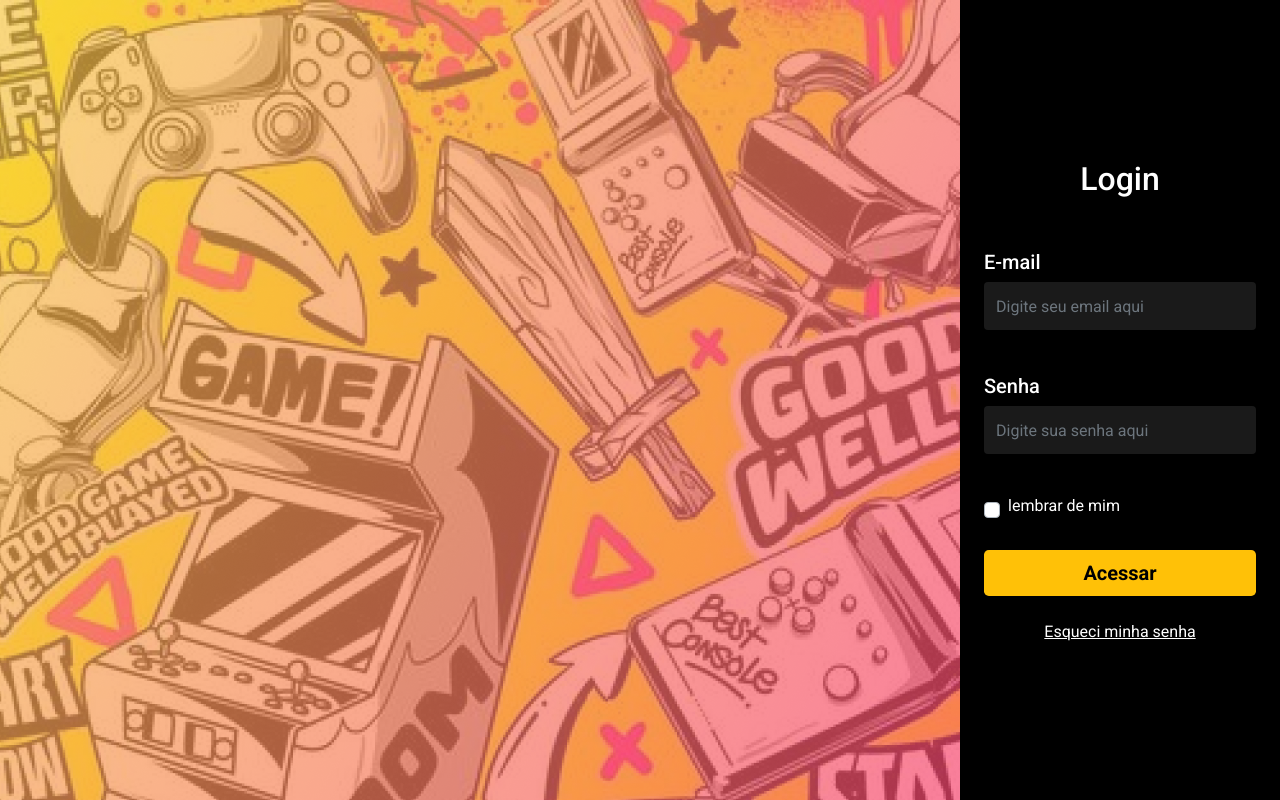
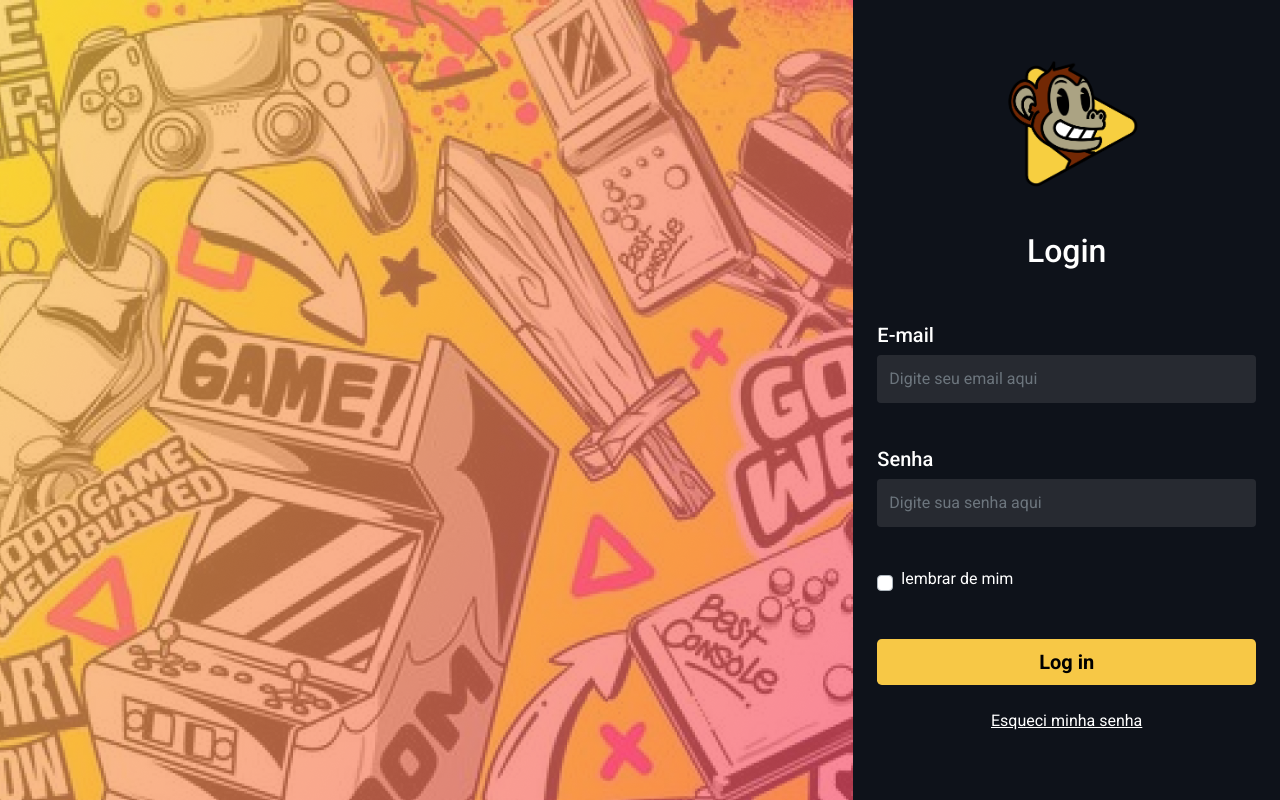
Before and after one commit to MGT-21/Simiplay_store, a PHP site: page / in a window 1280 px wide. Run offline with PHP 8.4, Linux system fonts and the light colour scheme.

Commit message:
finalização da página de login

```diff
--- a/index.html
+++ b/index.html
@@ -4,20 +4,25 @@
     <meta charset="UTF-8">
     <meta name="viewport" content="width=device-width, initial-scale=1.0">
 
+    <link rel="shortcut icon" href="./imagens/ico pessoa.png" type="image/x-icon">
+
     <link rel="stylesheet" href="./css-bootstrap/bootstrap.min.css">
 
     <link rel="stylesheet" href="./style/reset.css">
-    <link rel="stylesheet" href="./style/style.css">
+    <link rel="stylesheet" href="./style/vars.css">
     <link rel="stylesheet" href="./style/login.css">
-    <title>Login</title>
+    <title>Login page</title>
 </head>
 <body class="container-fluid">
 
-  <div class="row align-items-center">
-    <div class="conteudo col-sm-6 col-xl-9">
+  <div class="row">
+    <div class="conteudo-img col-sm-6 col-xl-8">
     </div>
 
-    <form class="col-sm-6 col-xl-3 py-5 px-4 d-flex flex-column">
+    <form class="col-sm-6 col-xl-4 py-5 px-4 d-flex flex-column justify-content-center">
+
+      <img src="./imagens/logo.png" alt="">
+
       <h2 class="h2 mb-4 text-center">Login</h2>
 
       <div class="form-group">
@@ -31,14 +36,14 @@
         placeholder="Digite sua senha aqui">
       </div>
 
-      <div class="custom-control custom-checkbox">
+      <div class="form-group custom-control custom-checkbox">
         <input type="checkbox" class="custom-control-input" id="customCheck1">
         <label class="custom-control-label" for="customCheck1">lembrar de mim</label>
       </div>
 
-      <button type="submit" class="btn btn-warning btn-block border-0 btn-lg">Acessar</button>
+      <button type="submit" class="btn btn-warning btn-block border-0 btn-lg">Log in</button>
 
-      <a href="#" class="d-block text-center text-white">Esqueci minha senha</a>
+      <a href="#" class="d-block text-center text-white mb-4">Esqueci minha senha</a>
     </form>
   </div>
 
--- a/style/login.css
+++ b/style/login.css
@@ -1,19 +1,20 @@
-@import url('https://fonts.googleapis.com/css2?family=Roboto:ital,wght@0,100;0,300;0,400;0,500;0,700;0,900;1,100;1,300;1,400;1,500;1,700;1,900&display=swap');
 
 body{
     font-family: "Roboto", serif;
-    color: white;
-    background-color: black;
-}
+    color: var(--white-text-color);
 
-.conteudo{
-background-image: url(../imagens/imagem\ com\ gradiente.png);
-height: 100vh;
+    background-image: url(../imagens/imagem\ com\ gradiente.png);
 }
 
 form{
     gap: 28px;
-    background-color: black;
+    background-color: var(--containers-bg-color);
+    height: 100vh;
+}
+
+form img{
+    margin: 0 auto;
+    max-width: 165px;
 }
 
 .form-control{
@@ -34,24 +35,32 @@ form{
 }
 
 .custom-checkbox .custom-control-input:checked ~ .custom-control-label::before {
-    background-color: rgba(255,255,255,0.2); /* Altere para a cor desejada */
-    border-color: white; /* Altere para a cor desejada */
-  }
-  .custom-checkbox .custom-control-input:focus ~ .custom-control-label::before {
+    background-color: var(--input-checbox-color);
+    border-color: white;
+}
+.custom-checkbox .custom-control-input:focus ~ .custom-control-label::before {
     box-shadow: none;
-  }
+}
 
 .btn{
-    font-weight: 600;
-    color: black;
+    background-color: var(--emphasis-bg-color);
+    color: var(--black-text-color);
+    font-weight: var(--bold-font-weight);
 }
 
 form a {
+    color: var(--white-text-color);
     text-decoration: underline;
 }
 
+
 @media (max-width: 575px){
-    .conteudo{
-        height: 210px;
+    .conteudo-img{
+        display: none;
+    }
+
+    form img{
+        max-height: 140px;
+        max-width: 140px;
     }
 }
--- /dev/null
+++ b/style/vars.css
@@ -0,0 +1,21 @@
+@import url('https://fonts.googleapis.com/css2?family=Roboto:ital,wght@0,100;0,300;0,400;0,500;0,700;0,900;1,100;1,300;1,400;1,500;1,700;1,900&display=swap');
+
+:root{
+
+/*colors*/
+    /*background*/
+    --containers-bg-color: #0e121a;
+    --card-bg-color: #F0F0F0;
+    --emphasis-bg-color: #F7C846;
+    --input-checbox-color:rgba(255,255,255,0.1);
+    /*text*/
+    --white-text-color: #FFFFFF;
+    --black-text-color: #000000;
+    --input-bg-color: rgba(255,255,255,0.1);
+    --input-bg-color-hover:rgba(255,255,255,0.2);
+
+    /*font-weight*/
+    --regular-font-weight: 400;
+    --medium-font-weight: 500;
+    --bold-font-weight: 600;
+}
```
Also changed, not shown: style/style.css (deleted).
